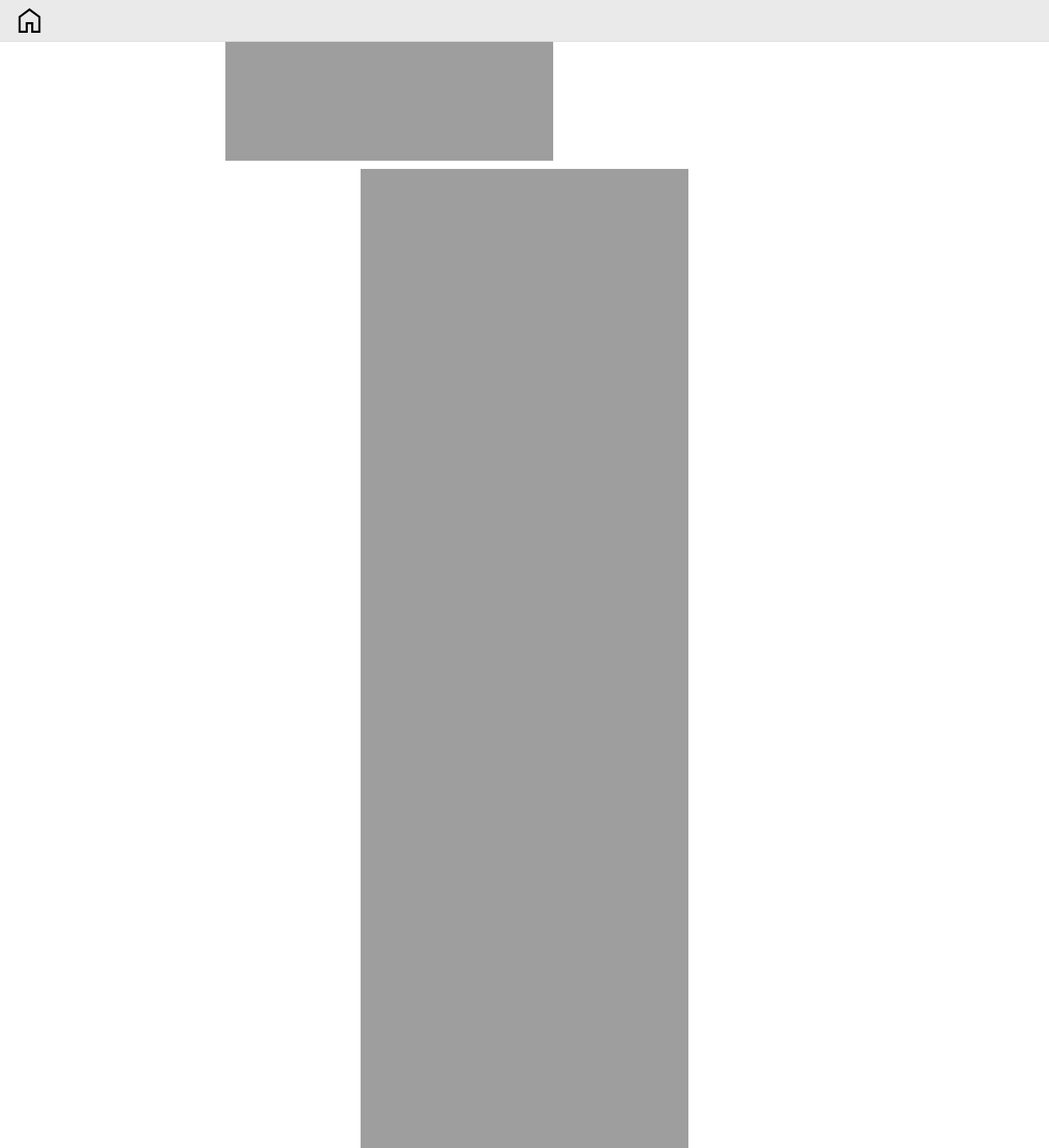
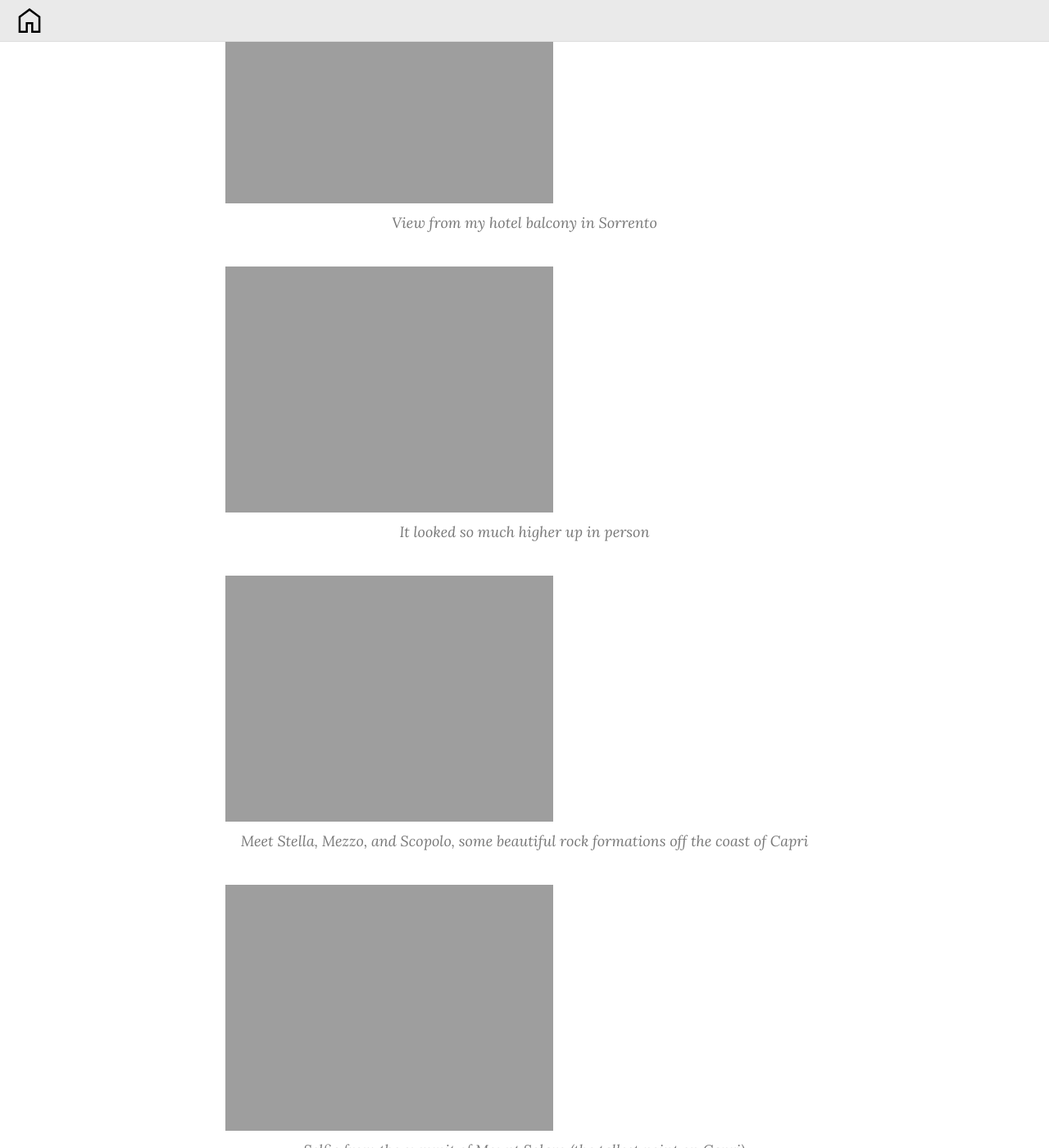
Before and after one commit to ShinobiAoshi/italy-2024-blog, a Jekyll site: the page built from _posts/2024-10-15-sorrento-day-02.md, in a window 1280 px wide and 1400 px high, scrolled down 354 px. Shown: the whole window at 82% size. Built offline with Jekyll 4.4.1, drawn with Linux system fonts in a browser that asks for light colours; some of the changed text lies outside the part shown.

Commit message:
add sorrento day two captions

```diff
--- a/_posts/2024-10-15-sorrento-day-02.md
+++ b/_posts/2024-10-15-sorrento-day-02.md
@@ -1,53 +1,52 @@
 ---
 title: Sorrento, Day 2
-subtitle:
+subtitle: Capri
 ---
 
 ![]({{ '/assets/img/2024-10-15 11.43.14 Italy (2024).jpg' | relative_url }})
 
 {:.caption}
-
+View from my hotel balcony in Sorrento
 
 ![]({{ '/assets/img/2024-10-15 15.44.49 Italy (2024).jpg' | relative_url }})
 
 {:.caption}
-
+It looked so much higher up in person
 
 ![]({{ '/assets/img/2024-10-15 15.46.59 Italy (2024).jpg' | relative_url }})
 
 {:.caption}
-
+Meet Stella, Mezzo, and Scopolo, some beautiful rock formations off the coast of Capri
 
 ![]({{ '/assets/img/2024-10-15 15.47.23 Italy (2024).jpg' | relative_url }})
 
 {:.caption}
-
+Selfie from the summit of Mount Solaro (the tallest point on Capri)
 
 ![]({{ '/assets/img/2024-10-15 15.49.27 Italy (2024).jpg' | relative_url }})
 
-{:.caption}
-
+<br>
 
 ![]({{ '/assets/img/2024-10-15 15.53.31 Italy (2024).jpg' | relative_url }})
 
-{:.caption}
-
+<br>
 
 ![]({{ '/assets/img/2024-10-15 16.46.31 Italy (2024).jpg' | relative_url }})
 
 {:.caption}
-
+Spaceman Sculpture by Filippo Tincolini
 
 ![]({{ '/assets/img/2024-10-15 17.00.31 Italy (2024).jpg' | relative_url }})
 
 {:.caption}
-
+Winding road down to the coast just outside of Capri
 
 ![]({{ '/assets/img/2024-10-15 17.00.55 Italy (2024).jpg' | relative_url }})
 
 {:.caption}
-
+Another beautiful cliffside
 
 ![]({{ '/assets/img/2024-10-15 20.37.57 Italy (2024).jpg' | relative_url }})
 
 {:.caption}
+Penne al Salmone
```
